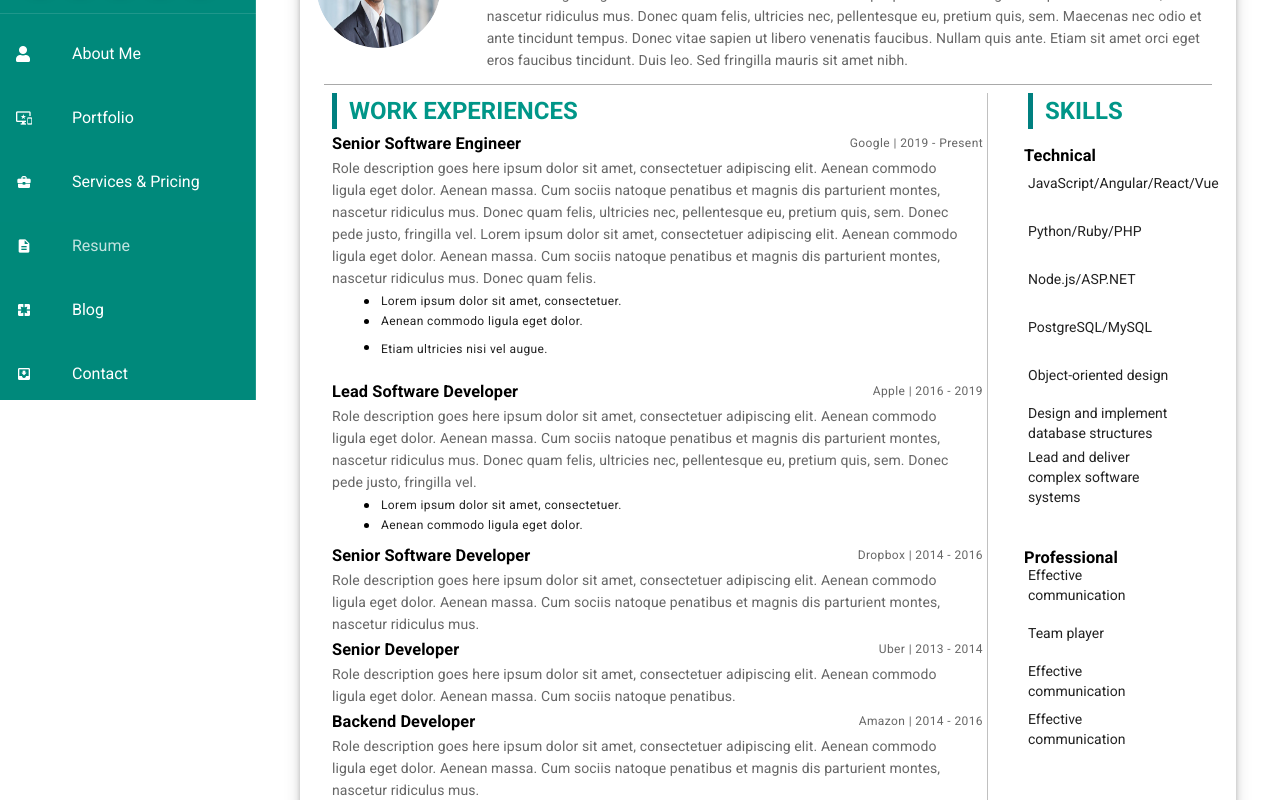
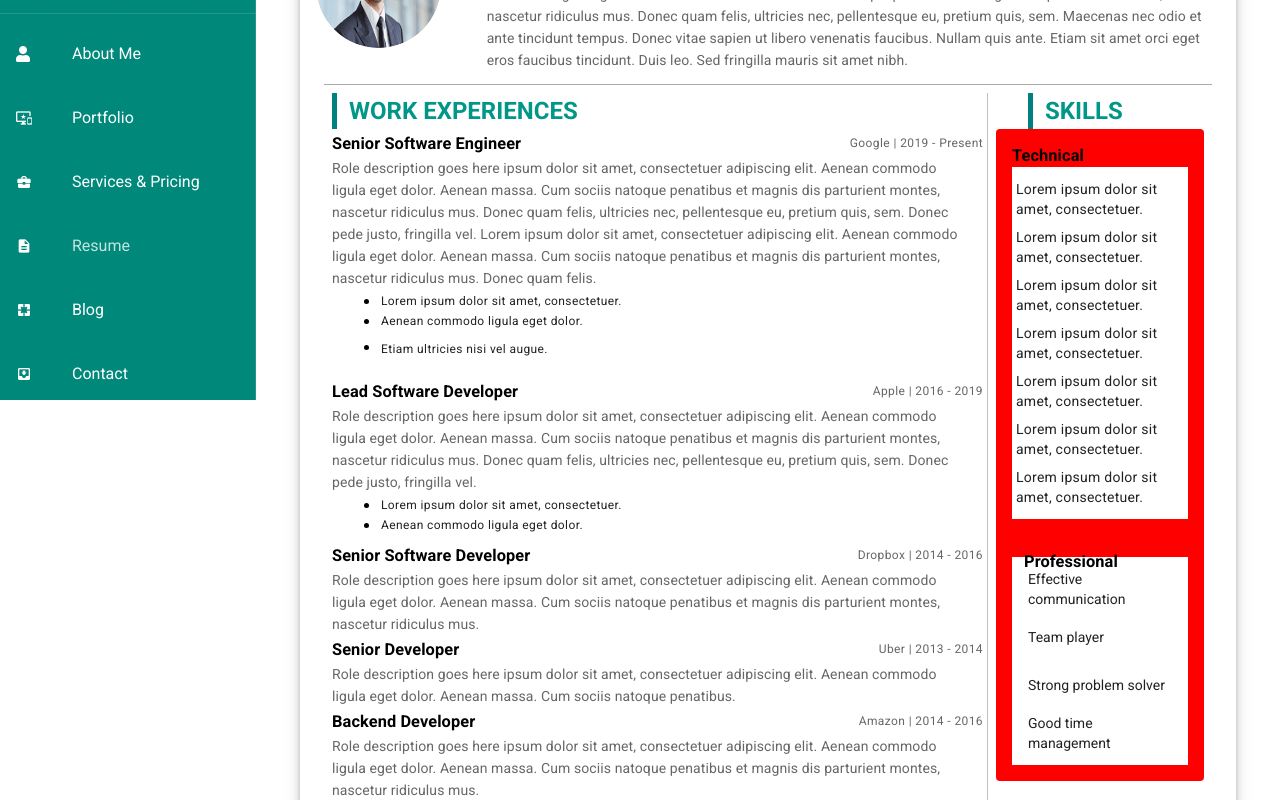
Before and after one commit to laveena95/portfolio, a Vue app: page /resume in a window 1280 px wide. Shown: the part 400-1200 px from the top of the page. Built offline with nearby package versions, Linux system fonts and the light colour scheme.

Commit message:
updated CV

```diff
--- a/src/components/CV.vue
+++ b/src/components/CV.vue
@@ -187,13 +187,17 @@
                             <h2 class="teal--text ml-3"> SKILLS</h2>
                         </div>
                         <div>
-                            <v-card flat class="ml-n4">
+                            <v-card flat class="ml-n4" style="background-color: red">
                                 <v-card-text>
-                                    <h3 class="ml-3 black--text" >Technical</h3>
-                                    <v-list v-for="item in skills" :key="item.id" class="mt-n4 body-2">
-                                        <v-list-item>
-                                            {{ item.skill }}
-                                        </v-list-item>
+                                    <h3 class="black--text" >Technical</h3>
+                                    <v-list>
+                                        <v-list-item class="body-2 ml-n3">Lorem ipsum dolor sit amet, consectetuer.</v-list-item>
+                                        <v-list-item class="body-2 ml-n3">Lorem ipsum dolor sit amet, consectetuer.</v-list-item>
+                                        <v-list-item class="body-2 ml-n3">Lorem ipsum dolor sit amet, consectetuer.</v-list-item>
+                                        <v-list-item class="body-2 ml-n3">Lorem ipsum dolor sit amet, consectetuer.</v-list-item>
+                                        <v-list-item class="body-2 ml-n3">Lorem ipsum dolor sit amet, consectetuer.</v-list-item>
+                                        <v-list-item class="body-2 ml-n3">Lorem ipsum dolor sit amet, consectetuer.</v-list-item>
+                                        <v-list-item class="body-2 ml-n3">Lorem ipsum dolor sit amet, consectetuer.</v-list-item>
                                     </v-list>
                                 </v-card-text>
                                  <v-card-text>
@@ -244,36 +248,7 @@ export default {
                     path: '',
                 },
             ],
-        skills: [
-            {
-                id: '1',
-                skill: 'JavaScript/Angular/React/Vue',
-            },
-            {
-                id: '2',
-                skill: 'Python/Ruby/PHP',
-            },
-            {
-                id: '3',
-                skill: 'Node.js/ASP.NET',
-            },
-            {
-                id: '4',
-                skill: 'PostgreSQL/MySQL',
-            },
-            {
-                id: '5',
-                skill: 'Object-oriented design',
-            },
-            {
-                id: '6',
-                skill: 'Design and implement database structures',
-            },
-            {
-                id: '7',
-                skill: 'Lead and deliver complex software systems',
-            },
-        ],
+
         professionals: [
             {
                 id: '1',
@@ -285,11 +260,11 @@ export default {
             },
              {
                 id: '3',
-                professional: 'Effective communication',
+                professional: 'Strong problem solver',
             },
              {
                 id: '4',
-                professional: 'Effective communication',
+                professional: 'Good time management',
             },
         ]
         }
```
